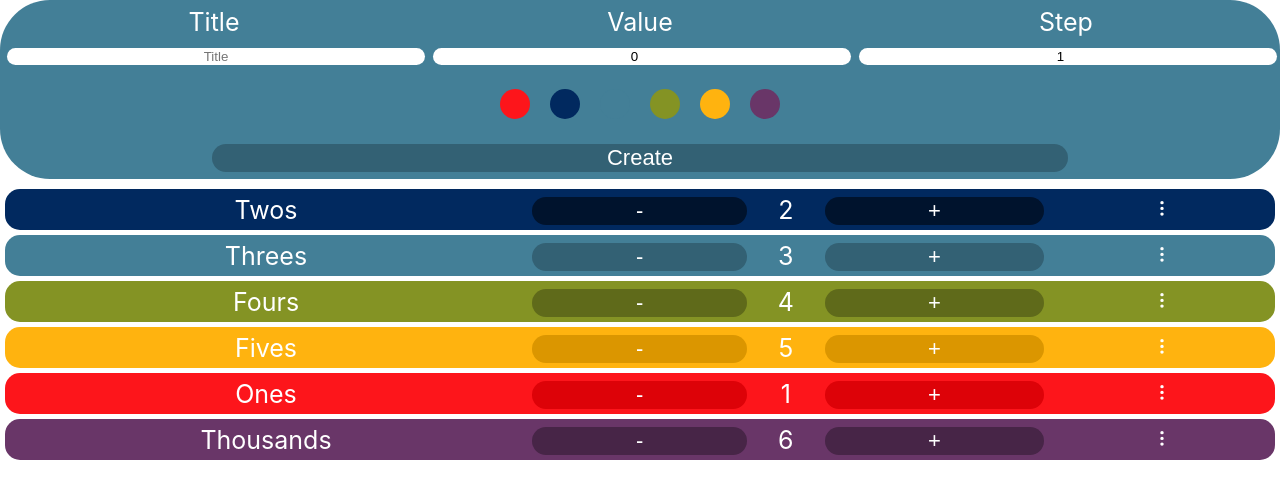
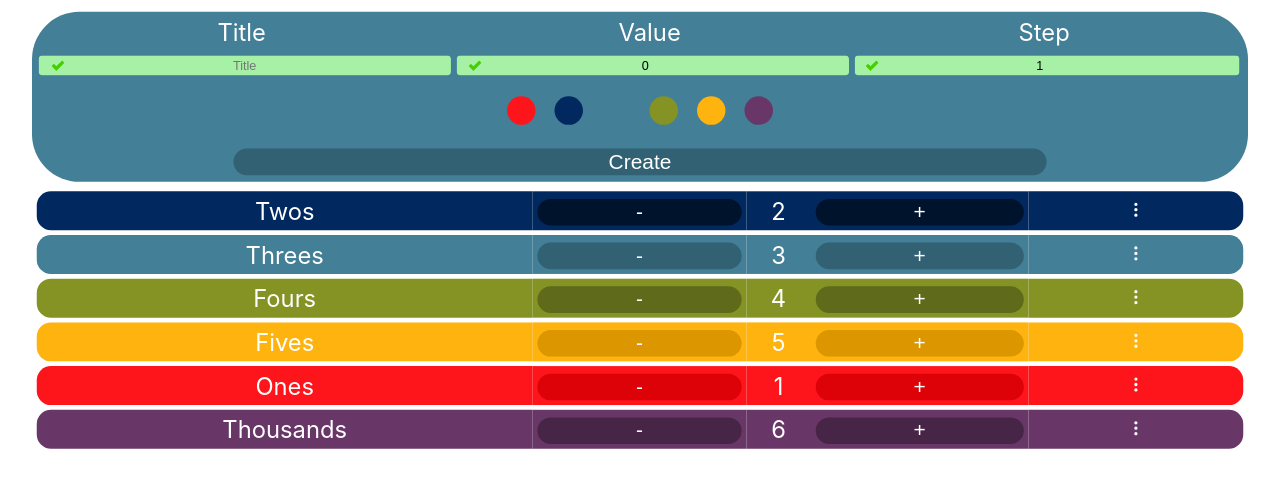
Before and after one commit to ramzan/sn-counter, a React (Create React App) app: page / in a window 1280 px wide. Shown: the top 498 px of the page. Built offline with nearby package versions, Linux system fonts and the light colour scheme.

Commit message:
Add input validation css and padding

```diff
--- a/src/components/CounterCreator.js
+++ b/src/components/CounterCreator.js
@@ -35,6 +35,7 @@ export default class CounterCreator extends React.Component {
 
 
     createCounter(e) {
+        e.preventDefault();
         if (!(this.state.valueValid && this.state.stepValid)) return;
         let counter = {
             title: this.state.title,
@@ -66,17 +67,20 @@ export default class CounterCreator extends React.Component {
                         <label>Value</label>
                         <input
                             type="number"
+                            min={Number.MIN_SAFE_INTEGER}
+                            max={Number.MAX_SAFE_INTEGER}
                             required={true}
                             onChange={this.handleValueChange.bind(this)}
                             value={this.state.value}/>
                     </td>
 
-                    <td className="input-num-td">
+                    <td id="cc-step-input" className="input-num-td">
                         <label>Step</label>
                         <input
                             type="number"
                             required={true}
                             min={1}
+                            max={Number.MAX_SAFE_INTEGER}
                             onChange={this.handleStepChange.bind(this)}
                             value={this.state.step}/>
                     </td>
--- a/src/components/CounterManager.js
+++ b/src/components/CounterManager.js
@@ -62,16 +62,22 @@ export default class CounterManager extends React.Component {
     //Counter Actions
 
     increment(counter) {
+        const newValue = counter.value + counter.step;
+        if(newValue > Number.MAX_SAFE_INTEGER) return;
+
         const index = this.state.counters.indexOf(counter);
         this.setState({
-            counters: update(this.state.counters, {[index]: {value: {$set: counter.value + counter.step}}})
+            counters: update(this.state.counters, {[index]: {value: {$set: newValue}}})
         })
     }
 
     decrement(counter) {
+        const newValue = counter.value - counter.step;
+        if(newValue < Number.MIN_SAFE_INTEGER) return;
+
         const index = this.state.counters.indexOf(counter);
         this.setState({
-            counters: update(this.state.counters, {[index]: {value: {$set: counter.value - counter.step}}})
+            counters: update(this.state.counters, {[index]: {value: {$set: newValue}}})
         })
     }
 
--- a/src/components/EditorRow.js
+++ b/src/components/EditorRow.js
@@ -59,7 +59,7 @@ export default class EditorRow extends React.Component {
                         {...provided.dragHandleProps}
                         className="edit-row">
 
-                        <td className={this.state.color} colSpan="3">
+                        <td className={`${this.state.color} editor-inputs`} colSpan="3">
                             <label>Title</label>
                             <input
                                 type="text"
@@ -71,6 +71,8 @@ export default class EditorRow extends React.Component {
                             <input
                                 type="number"
                                 required={true}
+                                min={Number.MIN_SAFE_INTEGER}
+                                max={Number.MAX_SAFE_INTEGER}
                                 onChange={this.handleValueChange.bind(this)}
                                 value={this.state.value}/>
 
@@ -79,6 +81,7 @@ export default class EditorRow extends React.Component {
                                 type="number"
                                 required={true}
                                 min={1}
+                                max={Number.MAX_SAFE_INTEGER}
                                 onChange={this.handleStepChange.bind(this)}
                                 value={this.state.step}/>
                         </td>
--- a/src/stylesheets/App.scss
+++ b/src/stylesheets/App.scss
@@ -1,5 +1,4 @@
 // top level
-
 body {
   margin: 0;
   overflow-x: hidden;
@@ -8,11 +7,7 @@ body {
     sans-serif;
   -webkit-font-smoothing: antialiased;
   -moz-osx-font-smoothing: grayscale;
-}
-
-code {
-  font-family: source-code-pro, Menlo, Monaco, Consolas, 'Courier New',
-    monospace;
+  transform: scale(0.95);
 }
 
 #counter-manager {
@@ -32,9 +27,22 @@ img {
 
 input {
   width: 100%;
-  border-radius: 10px;
+  border-radius: 4px;
   border: none;
   text-align: center;
+  padding: 3px;
+}
+
+input:invalid {
+  background: url("../lib/x.svg") no-repeat 3%;
+  background-size: 15px;
+  background-color: lighten(red, 35%);
+}
+
+input:valid {
+  background: url("../lib/check.svg") no-repeat 3%;
+  background-size: 15px;
+  background-color: lighten(lightgreen, 5%);
 }
 
 label {
@@ -42,7 +50,7 @@ label {
 }
 
 // theme setup
-$themes: ("red":#FD151B,
+$themes: ("red": #FD151B,
         "dark-blue":#01295F,
         "light-blue":#437f97,
         "green":#849324,
@@ -86,6 +94,10 @@ $themes: ("red":#FD151B,
   width: 67.66%;
 }
 
+#cc-step-input {
+  padding-right: 13px;
+}
+
 @media (max-width: 375px){
     #tvs{
         display: flex;
@@ -96,6 +108,9 @@ $themes: ("red":#FD151B,
     }
     .edit-row td > * {
         font-size: 15px;
+    }
+    #cc-step-input {
+      padding: 0;
     }
 }
 
@@ -146,6 +161,10 @@ td:last-child, button {
     justify-content: center;
     grid-template-columns: auto auto auto;
     grid-template-rows: auto auto;
+}
+
+.editor-inputs {
+  padding: 14px;
 }
 
 @media (max-width: 480px){
```
Also changed, not shown: src/lib/check.svg (added), src/lib/x.svg (added).
